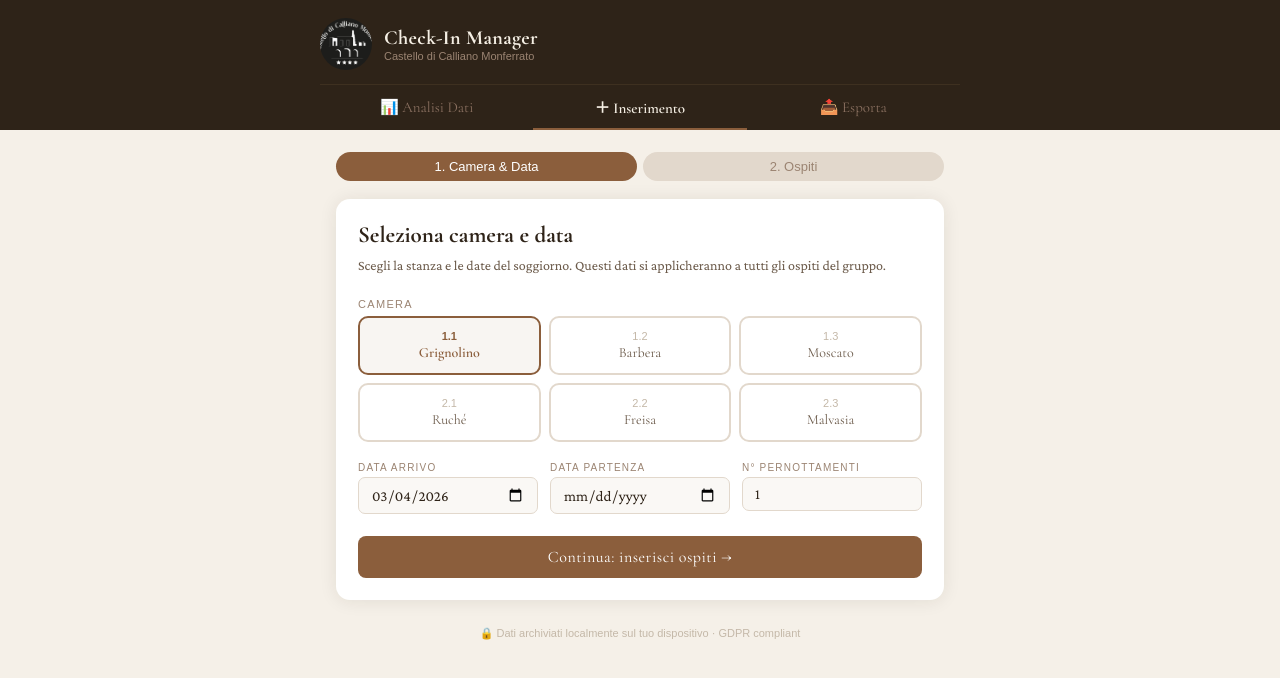
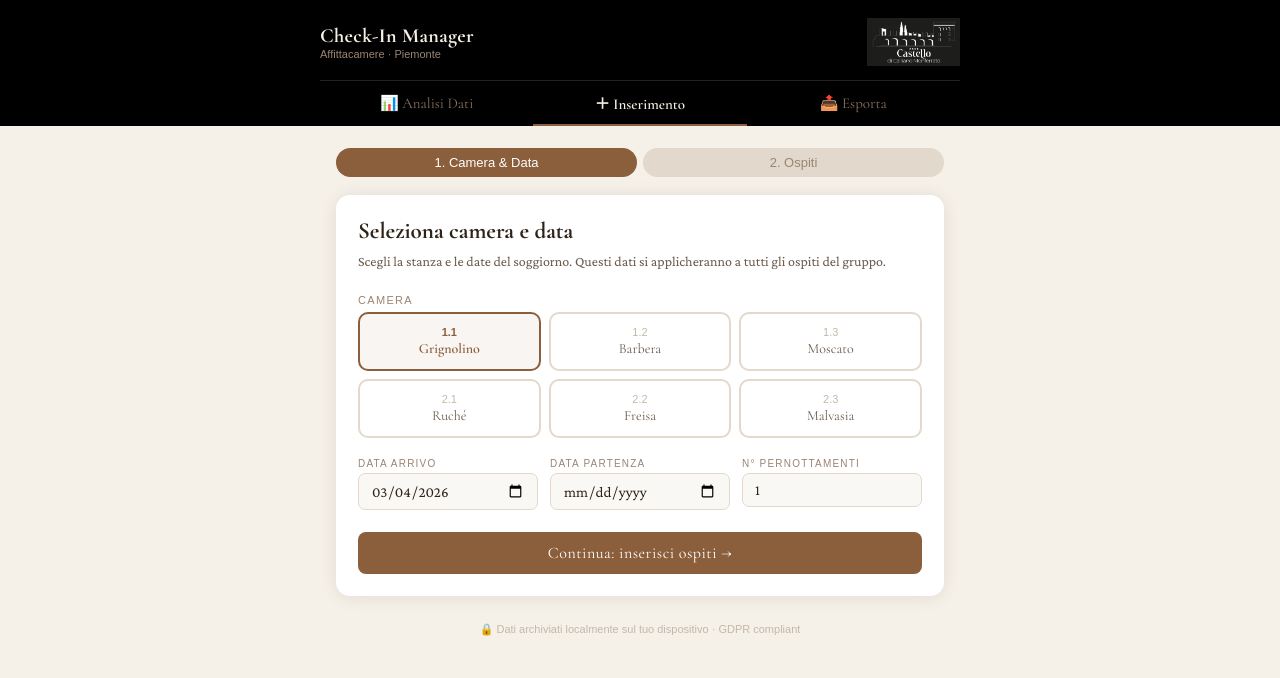
Before and after one commit to maurotardito/castellodicalliano, a React (Vite) app: page / in a window 1280 px wide. Shown: the top 678 px of the page. Built offline with nearby package versions, Linux system fonts and the light colour scheme.

Commit message:
Update App.jsx

```diff
--- a/src/App.jsx
+++ b/src/App.jsx
@@ -402,16 +402,16 @@ export default function CheckInApp() {
       <link href="https://fonts.googleapis.com/css2?family=Cormorant+Garamond:wght@400;600;700&family=Crimson+Pro:wght@300;400;600&display=swap" rel="stylesheet" />
 
       {/* ── HEADER ── */}
-      <div style={{ background:C.dark, padding:"18px 20px 0" }}>
+      <div style={{ background:"#000", padding:"18px 20px 0" }}>
         <div style={{ maxWidth:640, margin:"0 auto" }}>
-          <div style={{ display:"flex", alignItems:"center", gap:12, marginBottom:14 }}>
-            <img src={LOGO_ROUND} alt="Logo" style={{ width:52, height:52, borderRadius:"50%", objectFit:"cover", flexShrink:0 }} />
+          <div style={{ display:"flex", alignItems:"center", justifyContent:"space-between", marginBottom:14 }}>
             <div>
               <h1 style={{ fontFamily:"'Cormorant Garamond', serif", fontSize:20, fontWeight:700, margin:0, color:"#f5efe4", letterSpacing:"0.02em" }}>
                 Check-In Manager
               </h1>
-              <p style={{ fontSize:11, color:C.muted, margin:0, fontFamily:"sans-serif" }}>Castello di Calliano Monferrato</p>
+              <p style={{ fontSize:11, color:C.muted, margin:0, fontFamily:"sans-serif" }}>Affittacamere · Piemonte</p>
             </div>
+            <img src={LOGO_RECT} alt="Castello di Calliano" style={{ height:48, width:"auto", objectFit:"contain", flexShrink:0 }} />
             {bookings.length>0 && (
               <div style={{ marginLeft:"auto", background:C.brown+"cc", borderRadius:20, padding:"3px 12px", fontSize:12, fontFamily:"sans-serif", color:"#fff" }}>
                 {bookings.reduce((s,b)=>s+b.guests.length,0)} ospiti · {bookings.length} soggiorni
@@ -419,7 +419,7 @@ export default function CheckInApp() {
             )}
           </div>
           {/* 3-tab nav */}
-          <div style={{ display:"flex", borderTop:`1px solid #3e3020` }}>
+          <div style={{ display:"flex", borderTop:`1px solid #222` }}>
             <button style={navTab(tab==="analisi")}    onClick={()=>setTab("analisi")}>📊 Analisi Dati</button>
             <button style={navTab(tab==="inserimento")} onClick={()=>setTab("inserimento")}>＋ Inserimento</button>
             <button style={navTab(tab==="esporta")}    onClick={()=>setTab("esporta")}>📤 Esporta</button>
```
